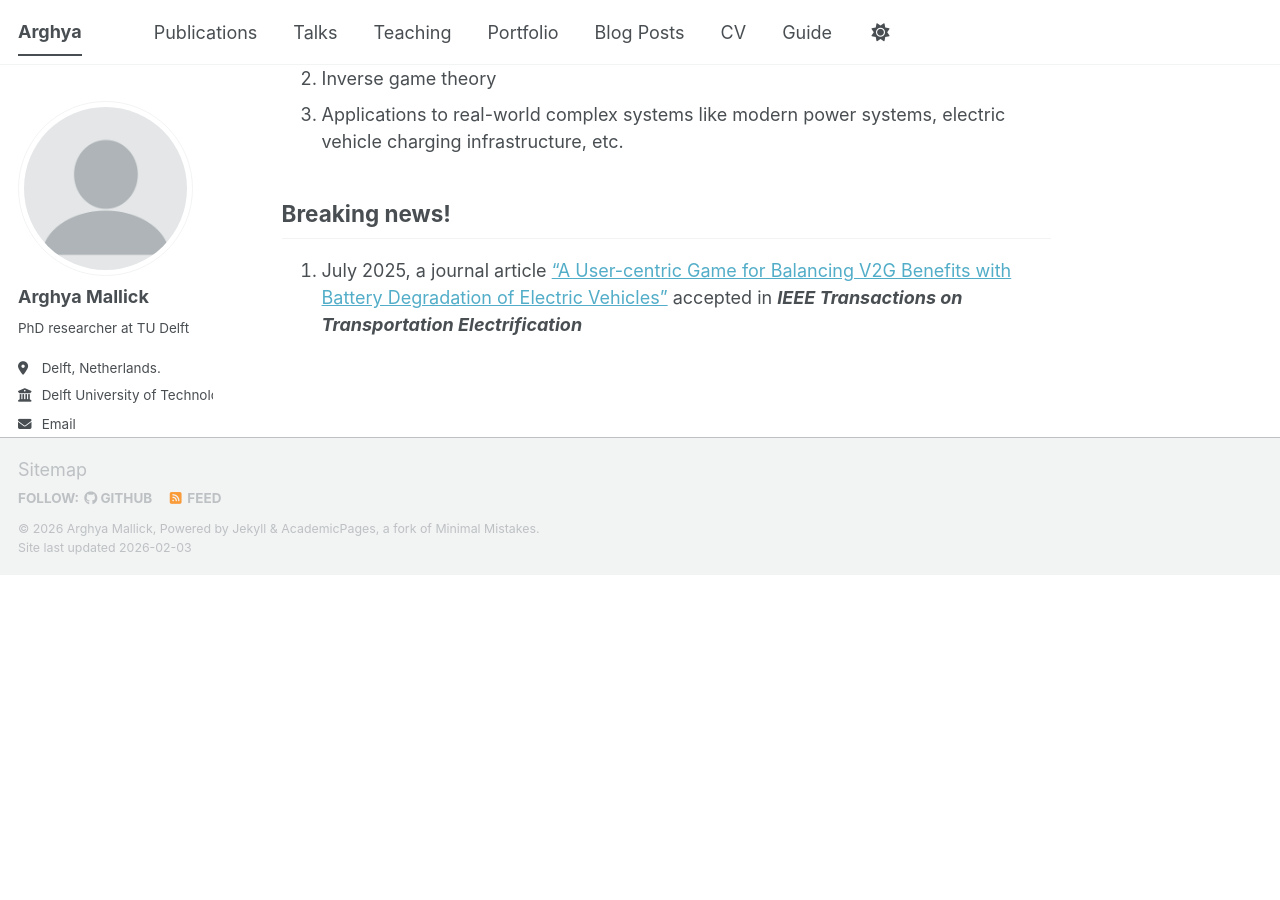
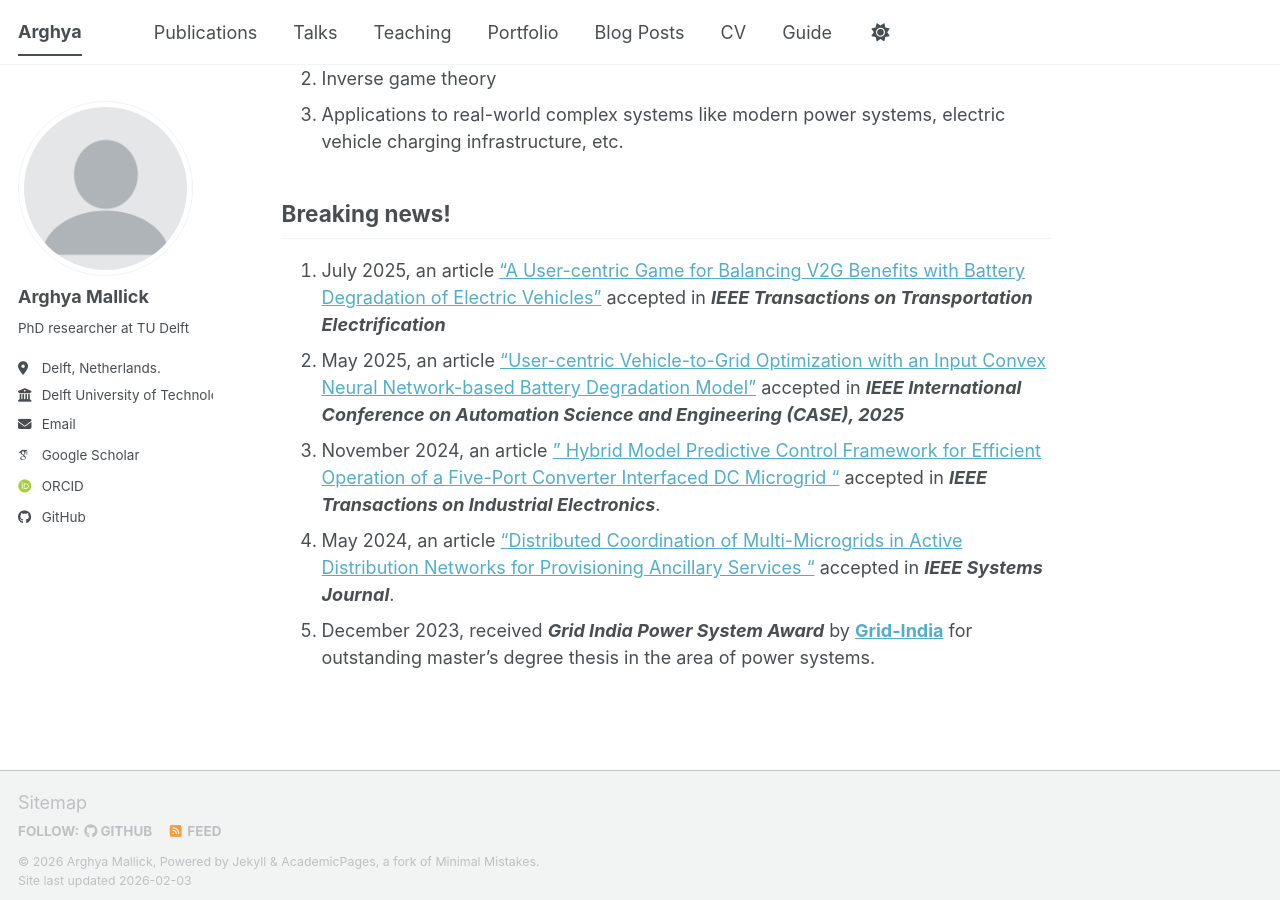
Before and after one commit to amallick-tudelft/amallick-tudelft.github.io, a Jekyll site: the page built from _pages/about.md, in a window 1280 px wide and 900 px high, scrolled down 604 px. Built offline with Jekyll 4.4.1, drawn with Linux system fonts in a browser that asks for light colours; some web fonts are replaced; a script bundle is joined from its source files by our own code; library files that are not in the unit come from our copies; before the commit the page ends 1179 px from its top, so only the background shows below that.

Commit message:
Update about.md

```diff
--- a/_pages/about.md
+++ b/_pages/about.md
@@ -21,4 +21,8 @@
 
 Breaking news!
 ------
-1. July 2025, a journal article ["A User-centric Game for Balancing V2G Benefits with Battery Degradation of Electric Vehicles"](https://ieeexplore.ieee.org/document/11104074) accepted in ***IEEE Transactions on Transportation Electrification***
+1. July 2025, an article ["A User-centric Game for Balancing V2G Benefits with Battery Degradation of Electric Vehicles"](https://ieeexplore.ieee.org/document/11104074) accepted in ***IEEE Transactions on Transportation Electrification***
+2. May 2025, an article ["User-centric Vehicle-to-Grid Optimization with an Input Convex Neural Network-based Battery Degradation Model"](https://ieeexplore.ieee.org/document/11163818) accepted in ***IEEE International Conference on Automation Science and Engineering (CASE), 2025***
+3. November 2024, an article [" Hybrid Model Predictive Control Framework for Efficient Operation of a Five-Port Converter Interfaced DC Microgrid "](https://ieeexplore.ieee.org/document/10791340) accepted in ***IEEE Transactions on Industrial Electronics***.
+4. May 2024, an article ["Distributed Coordination of Multi-Microgrids in Active Distribution Networks for Provisioning Ancillary Services "](https://ieeexplore.ieee.org/abstract/document/10559492) accepted in ***IEEE Systems Journal***.
+5. December 2023, received ***Grid India Power System Award*** by [**Grid-India**](https://www.linkedin.com/company/grid-controller-of-india-limited/posts/?feedView=all) for outstanding master's degree thesis in the area of power systems.
```
